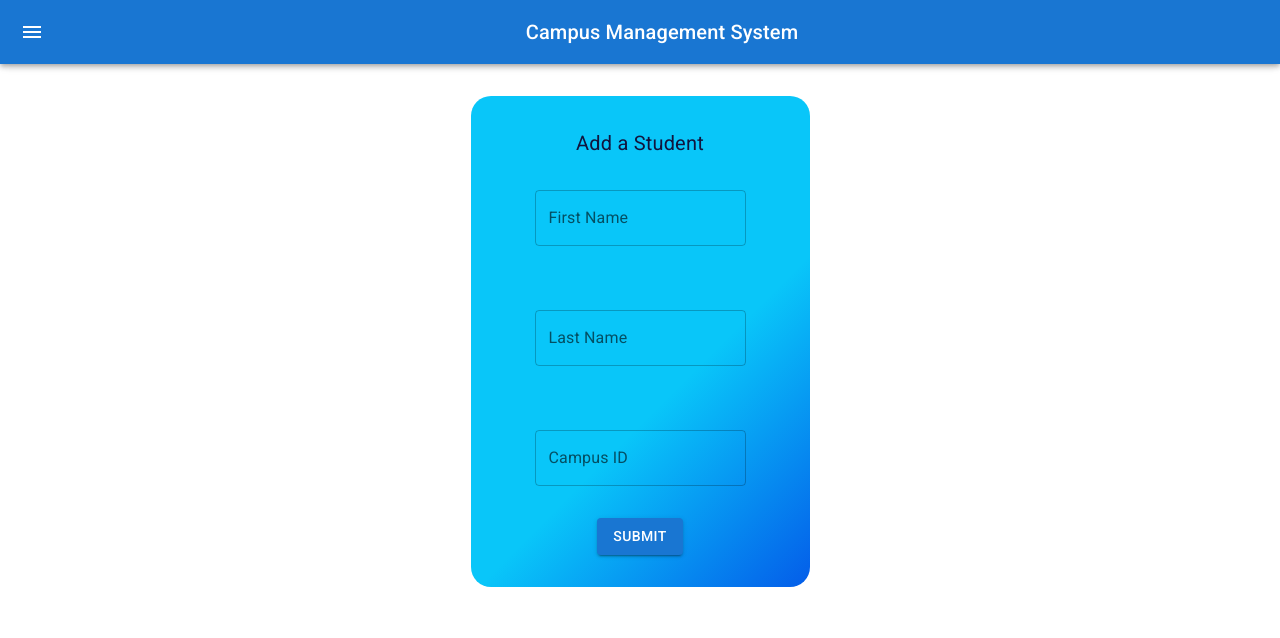
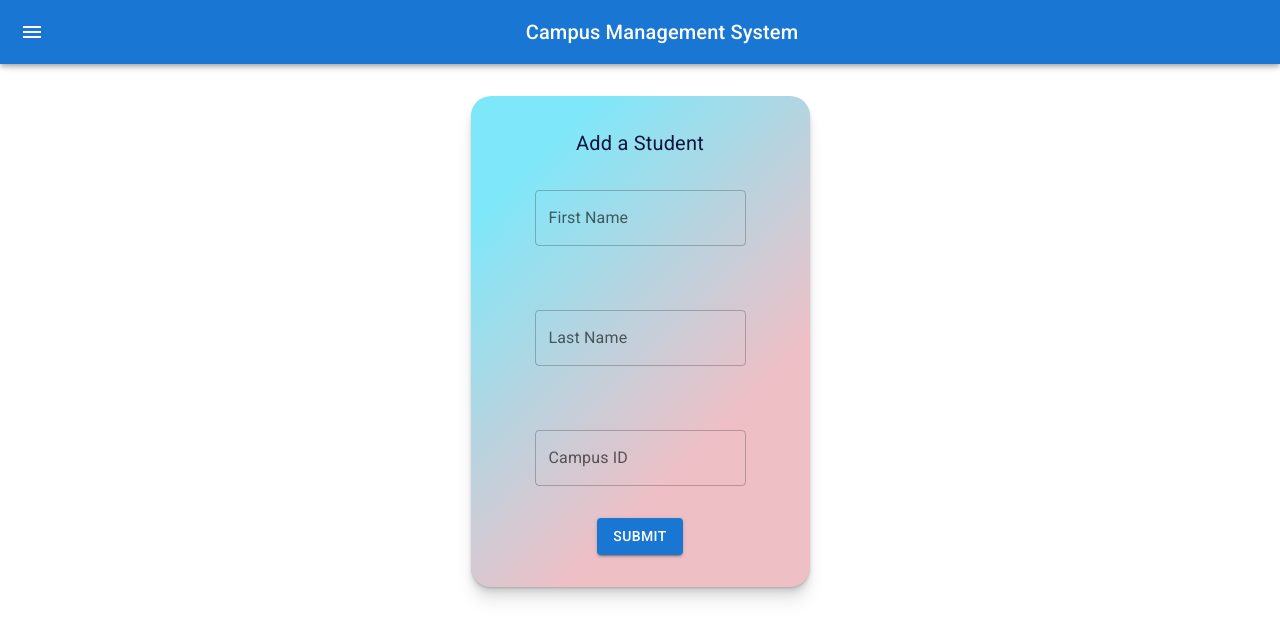
Before and after one commit to JS0Nwong/Assignment-5-CRUD-Application, a React (Create React App) app: page /newstudent in a window 1280 px wide. Shown: the top 638 px of the page. Built offline with nearby package versions, Linux system fonts and the light colour scheme.

Commit message:
fixed up add new student page

```diff
--- a/src/components/views/NewStudentView.js
+++ b/src/components/views/NewStudentView.js
@@ -5,41 +5,7 @@ The Views component is responsible for rendering web page with data provided by
 It constructs a React component to display the new student page.
 ================================================== */
 
-import {
-  Typography,
-  Button,
-  styled,
-  useTheme,
-  TextField,
-  Box,
-  FormControl,
-} from "@mui/material";
-
-// Create styling for the input form
-// const useStyles = makeStyles( () => ({
-//   formContainer:{
-//     width: '500px',
-//     backgroundColor: '#f0f0f5',
-//     borderRadius: '5px',
-//     margin: 'auto',
-//   },
-//   title: {
-//     flexGrow: 1,
-//     textAlign: 'left',
-//     textDecoration: 'none'
-//   },
-//   customizeAppBar:{
-//     backgroundColor: '#11153e',
-//     shadows: ['none'],
-//   },
-//   formTitle:{
-//     backgroundColor:'#c5c8d6',
-//     marginBottom: '15px',
-//     textAlign: 'center',
-//     borderRadius: '5px 5px 0px 0px',
-//     padding: '3px'
-//   },
-// }));
+import { Typography, Button, styled, TextField, Box } from "@mui/material";
 
 const FormContainer = styled("div")(() => ({
   display: "flex",
@@ -52,84 +18,20 @@ const StudentInfoField = styled(TextField)(({ theme }) => ({
 
 const NewStudentView = (props) => {
   const { handleChange, handleSubmit } = props;
-  // const classes = useStyles();
 
   // Render a New Student view with an input form
   return (
-    // <div>
-    //   <h1>New Student</h1>
-
-    //   <div className={classes.root}>
-    //     <div className={classes.formContainer}>
-    //       <div className={classes.formTitle}>
-    //         <Typography
-    //           style={{
-    //             fontWeight: "bold",
-    //             fontFamily: "Courier, sans-serif",
-    //             fontSize: "20px",
-    //             color: "#11153e",
-    //           }}
-    //         >
-    //           Add a Student
-    //         </Typography>
-    //       </div>
-    //       <form
-    //         style={{ textAlign: "center" }}
-    //         onSubmit={(e) => handleSubmit(e)}
-    //       >
-    //         <label style={{ color: "#11153e", fontWeight: "bold" }}>
-    //           First Name:{" "}
-    //         </label>
-    //         <input
-    //           type="text"
-    //           name="firstname"
-    //           onChange={(e) => handleChange(e)}
-    //         />
-    //         <br />
-    //         <br />
-
-    //         <label style={{ color: "#11153e", fontWeight: "bold" }}>
-    //           Last Name:{" "}
-    //         </label>
-    //         <input
-    //           type="text"
-    //           name="lastname"
-    //           onChange={(e) => handleChange(e)}
-    //         />
-    //         <br />
-    //         <br />
-
-    //         <label style={{ color: "#11153e", fontWeight: "bold" }}>
-    //           Campus Id:{" "}
-    //         </label>
-    //         <input
-    //           type="text"
-    //           name="campusId"
-    //           onChange={(e) => handleChange(e)}
-    //         />
-    //         <br />
-    //         <br />
-
-    //         <Button variant="contained" color="primary" type="submit">
-    //           Submit
-    //         </Button>
-    //         <br />
-    //         <br />
-    //       </form>
-    //     </div>
-    //   </div>
-
-    // </div>
-
     <FormContainer>
       <Box
         sx={{
-          backgroundColor: "#045de9",
-          backgroundImage: "linear-gradient(315deg, #045de9 0%, #09c6f9 40%)",
+          backgroundColor: "#eec0c6",
+          backgroundImage: "linear-gradient(315deg, #eec0c6 30%, #7ee8fa 85%)",
           borderRadius: "1.25em",
           m: "2em",
           p: "2em",
           minWidth: "260px",
+          boxShadow:
+            "rgba(0, 0, 0, 0.07) 0px 1px 1px, rgba(0, 0, 0, 0.07) 0px 2px 2px, rgba(0, 0, 0, 0.07) 0px 4px 4px, rgba(0, 0, 0, 0.07) 0px 8px 8px, rgba(0, 0, 0, 0.07) 0px 16px 16px",
         }}
       >
         <Typography
@@ -152,20 +54,26 @@ const NewStudentView = (props) => {
           <StudentInfoField
             variant="outlined"
             label="First Name"
+            name="firstname"
             InputLabelProps={{ required: false }}
+            onChange={(e) => handleChange}
             required
           />
           <StudentInfoField
             variant="outlined"
             label="Last Name"
+            name="lastname"
             InputLabelProps={{ required: false }}
+            onChange={(e) => handleChange}
             required
           />
           <StudentInfoField
             variant="outlined"
             type="number"
+            name="campusid"
             label="Campus ID"
             InputLabelProps={{ required: false }}
+            onChange={(e) => handleChange}
             sx={{
               "[type=number]::-webkit-outer-spin-button": {
                 "-webkit-appearance": "none",
```
